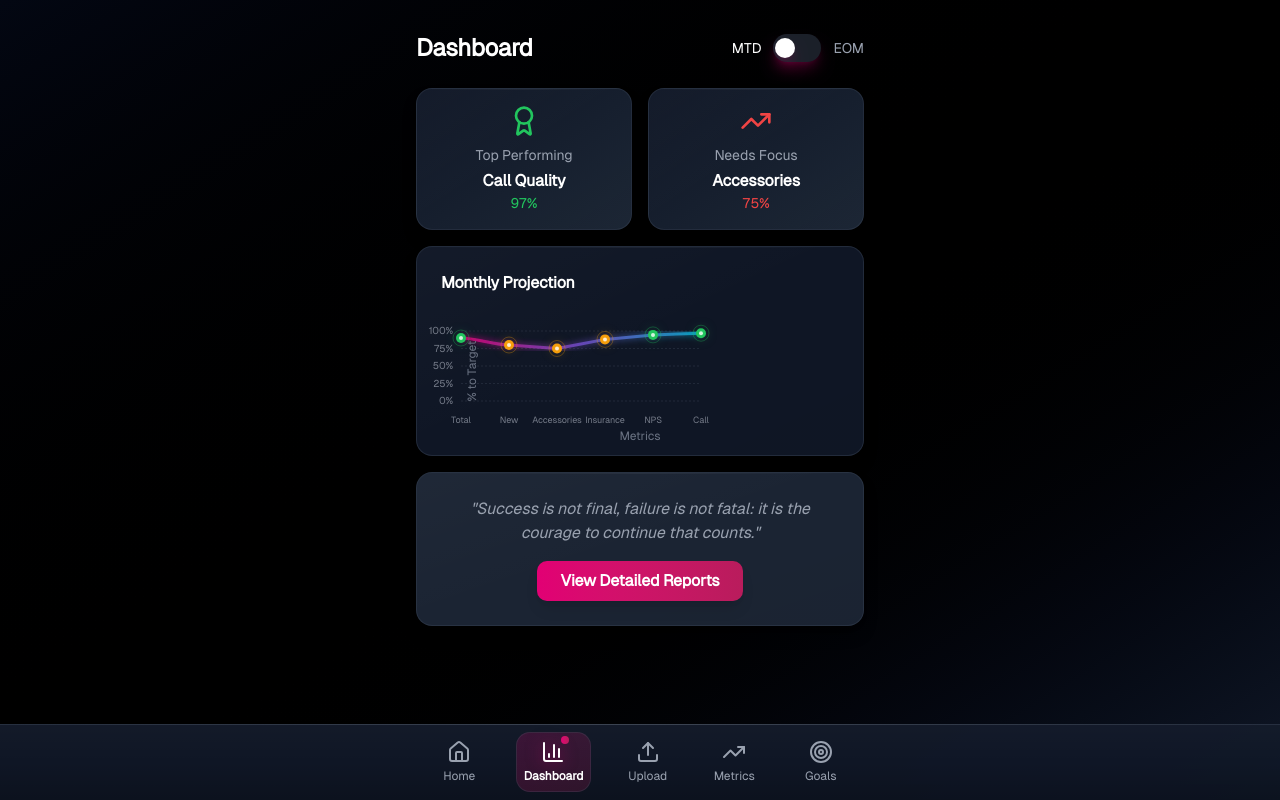
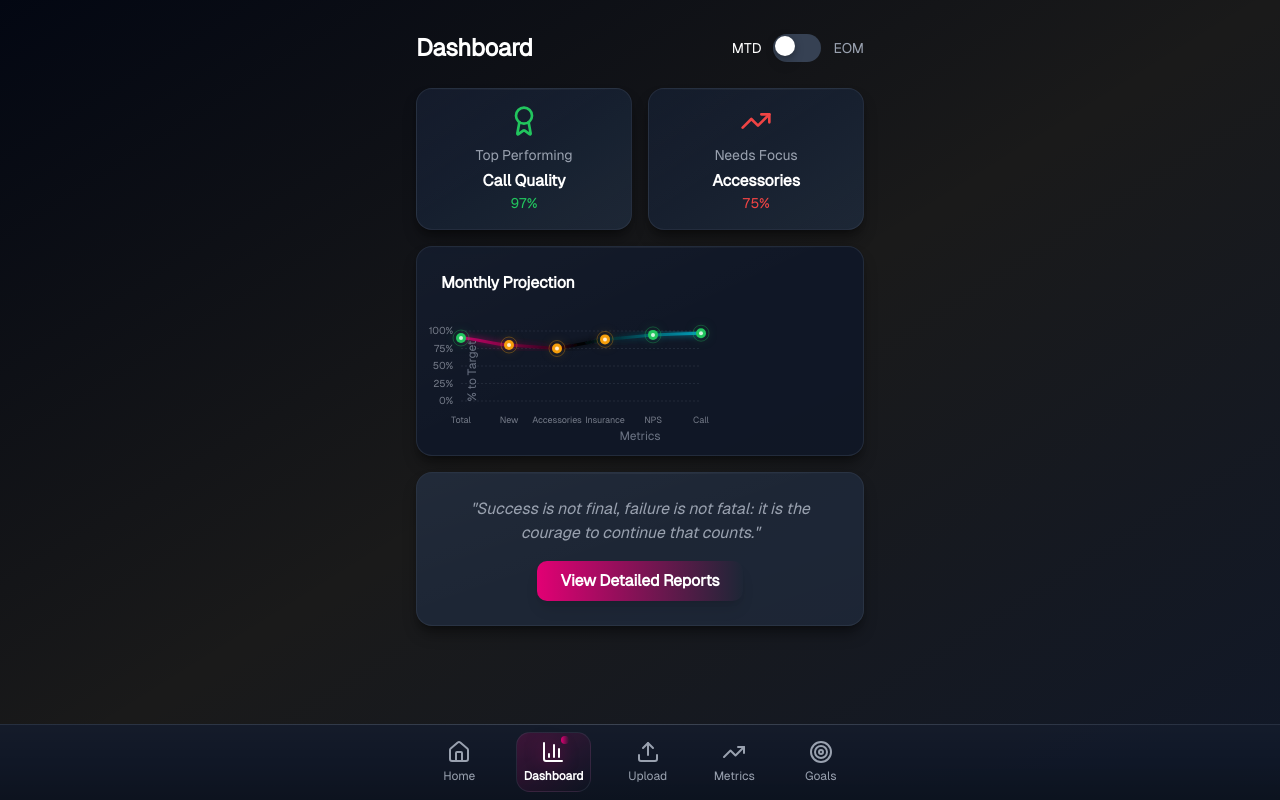
Before and after one commit to jamunoz1226/MagentaMotionv1, a React (Vite) app: page / in a window 1280 px wide. Both pictures are taken after a click on the button "Get Started". Built offline with nearby package versions, Linux system fonts and the light colour scheme.

Commit message:
RevisionId:  303716200628776960

```diff
--- a/src/components/generated/BottomNavBar.tsx
+++ b/src/components/generated/BottomNavBar.tsx
@@ -28,31 +28,31 @@ const BottomNavBar: React.FC<BottomNavBarProps> = ({
     icon: Home,
     label: 'Home',
     activeScreens: ['home'],
-    mpid: "ec2ba464-9626-410f-ae0d-d4714bc3d0f1"
+    mpid: "024a1e66-fc2d-4f4f-a5d3-8423af21bfc3"
   }, {
     id: 'dashboard',
     icon: BarChart3,
     label: 'Dashboard',
     activeScreens: ['dashboard'],
-    mpid: "09f30212-f82c-43ea-beeb-805277963fb5"
+    mpid: "f014f34b-8f72-47e9-bb8c-8d75e90165f0"
   }, {
     id: 'upload',
     icon: Upload,
     label: 'Upload',
     activeScreens: ['upload'],
-    mpid: "c25f7f05-7047-407a-ab66-890084ddad4e"
+    mpid: "7b16c353-0ece-4916-a10e-e1665b1b2961"
   }, {
     id: 'metrics',
     icon: TrendingUp,
     label: 'Metrics',
     activeScreens: ['metrics'],
-    mpid: "46f0bc49-624a-4fc0-96a8-ed0264bd8577"
+    mpid: "87614fdf-881f-4e6f-ad72-ec0ca020bd64"
   }, {
     id: 'goals',
     icon: Target,
     label: 'Goals',
     activeScreens: ['goals', 'daily', 'catchup'],
-    mpid: "73b06c1c-5e6a-4a59-adab-b4c8b8dcb870"
+    mpid: "82fec931-c1fc-471f-b0db-e371d9c5a750"
   }];
   const isActive = (item: NavItem) => {
     return item.activeScreens.includes(currentScreen) || item.id === currentScreen;
@@ -98,7 +98,7 @@ const BottomNavBar: React.FC<BottomNavBarProps> = ({
               ease: 'easeOut'
             }} data-magicpath-uuid={(item as any)["mpid"] ?? "unsafe"} data-magicpath-id="7" data-magicpath-path="BottomNavBar.tsx">
                   {/* Active background */}
-                  {active && <motion.div layoutId="activeTab" className="absolute inset-0 bg-gradient-to-br from-[#E20074]/20 to-[#B91C5C]/20 rounded-xl border border-gray-600/30" transition={{
+                  {active && <motion.div layoutId="activeTab" className="absolute inset-0 bg-gradient-to-br from-[#E20074]/20 to-[#20074]/20 rounded-xl border border-gray-600/30" transition={{
                 type: "spring",
                 stiffness: 500,
                 damping: 30
@@ -115,7 +115,7 @@ const BottomNavBar: React.FC<BottomNavBarProps> = ({
                 }} animate={{
                   scale: 1,
                   opacity: 1
-                }} className="absolute -top-1 -right-1 w-2 h-2 bg-gradient-to-r from-[#E20074] to-[#B91C5C] rounded-full shadow-lg" data-magicpath-uuid={(item as any)["mpid"] ?? "unsafe"} data-magicpath-id="11" data-magicpath-path="BottomNavBar.tsx" />}
+                }} className="absolute -top-1 -right-1 w-2 h-2 bg-gradient-to-r from-[#E20074] to-[#20074] rounded-full shadow-lg" data-magicpath-uuid={(item as any)["mpid"] ?? "unsafe"} data-magicpath-id="11" data-magicpath-path="BottomNavBar.tsx" />}
                   </div>
 
                   {/* Label */}
--- a/src/components/generated/LineChart.tsx
+++ b/src/components/generated/LineChart.tsx
@@ -173,7 +173,7 @@ const LineChart: React.FC<LineChartProps> = ({
         <defs data-magicpath-id="20" data-magicpath-path="LineChart.tsx">
           <linearGradient id={gradientId} x1="0%" y1="0%" x2="100%" y2="0%" data-magicpath-id="21" data-magicpath-path="LineChart.tsx">
             <stop offset="0%" stopColor="#E20074" stopOpacity="0.8" />
-            <stop offset="50%" stopColor="#8B5CF6" stopOpacity="0.6" />
+            <stop offset="50%" stopColor="#20074" stopOpacity="0.9" />
             <stop offset="100%" stopColor="#06B6D4" stopOpacity="0.8" />
           </linearGradient>
 
--- a/src/components/generated/PerformanceTrackerApp.tsx
+++ b/src/components/generated/PerformanceTrackerApp.tsx
@@ -1,6 +1,7 @@
 import React, { useState, useEffect } from 'react';
 import { motion, AnimatePresence } from 'framer-motion';
 import { Home, Upload, Target, Calendar, BarChart3, TrendingUp, Smartphone, Award, ArrowRight, Camera, FileText, CheckCircle, X } from 'lucide-react';
+import { cn } from '../../lib/utils';
 import MatteCard from './GlassCard';
 import ProgressRing from './ProgressRing';
 import ToggleSwitch from './ToggleSwitch';
@@ -26,37 +27,37 @@ const PerformanceTrackerApp: React.FC = () => {
     actual: 45000,
     target: 50000,
     category: 'Sales',
-    mpid: "0ba92ffe-87c9-46a0-9857-b6d3f71c78a4"
+    mpid: "6203db36-84d2-4c49-8dbc-e919e8b293b4"
   }, {
     name: 'New Lines',
     actual: 28,
     target: 35,
     category: 'Sales',
-    mpid: "25369143-808f-4956-9f86-31fb715ad024"
+    mpid: "9af9257f-d372-4a2b-9c12-8484de9bc726"
   }, {
     name: 'Accessories',
     actual: 15,
     target: 20,
     category: 'Attach',
-    mpid: "eda1d1d8-0c83-4377-b0cd-8583a326c395"
+    mpid: "e21b95fd-a0b5-4486-a981-615b61185664"
   }, {
     name: 'Insurance',
     actual: 22,
     target: 25,
     category: 'Attach',
-    mpid: "0c0ff74f-2dd1-428f-b408-b67619e2bd39"
+    mpid: "4d060897-5229-453f-bc39-2ca4011941cf"
   }, {
     name: 'NPS Score',
     actual: 8.5,
     target: 9.0,
     category: 'Customer',
-    mpid: "534183aa-b938-4f47-ad22-3942677b6037"
+    mpid: "bed03654-484d-4919-ba0b-df64f07bf157"
   }, {
     name: 'Call Quality',
     actual: 92,
     target: 95,
     category: 'Quality',
-    mpid: "a5b4a215-5bfa-4801-9c3d-80261749e573"
+    mpid: "de2030b2-be31-4218-b740-b3cac07f9715"
   }];
   const topMetric = mockMetrics.reduce((prev, current) => current.actual / current.target > prev.actual / prev.target ? current : prev);
   const lowestMetric = mockMetrics.reduce((prev, current) => current.actual / current.target < prev.actual / prev.target ? current : prev);
@@ -78,7 +79,7 @@ const PerformanceTrackerApp: React.FC = () => {
       setTimeout(() => setShowToast(false), 3000);
     }, 2000);
   };
-  const renderWelcomeScreen = () => <div className="min-h-screen bg-gradient-to-br from-gray-950 via-black to-gray-900 p-4" data-magicpath-id="0" data-magicpath-path="PerformanceTrackerApp.tsx">
+  const renderWelcomeScreen = () => <div className="min-h-screen bg-gradient-to-br from-gray-950 via-[#20074] to-gray-900 p-4" data-magicpath-id="0" data-magicpath-path="PerformanceTrackerApp.tsx">
       <div className="max-w-md mx-auto pt-20" data-magicpath-id="1" data-magicpath-path="PerformanceTrackerApp.tsx">
         <motion.div initial={{
         opacity: 0,
@@ -88,7 +89,7 @@ const PerformanceTrackerApp: React.FC = () => {
         y: 0
       }} className="space-y-6" data-magicpath-id="2" data-magicpath-path="PerformanceTrackerApp.tsx">
           <MatteCard className="text-center p-8" variant="accent" data-magicpath-id="3" data-magicpath-path="PerformanceTrackerApp.tsx">
-            <div className="w-16 h-16 mx-auto mb-4 bg-gradient-to-br from-[#E20074] to-[#B91C5C] rounded-2xl flex items-center justify-center shadow-lg" data-magicpath-id="4" data-magicpath-path="PerformanceTrackerApp.tsx">
+            <div className="w-16 h-16 mx-auto mb-4 bg-gradient-to-br from-[#E20074] to-[#20074] rounded-2xl flex items-center justify-center shadow-lg" data-magicpath-id="4" data-magicpath-path="PerformanceTrackerApp.tsx">
               <Smartphone className="w-8 h-8 text-white" data-magicpath-id="5" data-magicpath-path="PerformanceTrackerApp.tsx" />
             </div>
             <h1 className="text-2xl font-display text-white mb-2" data-magicpath-id="6" data-magicpath-path="PerformanceTrackerApp.tsx">Performance Tracker</h1>
@@ -102,7 +103,7 @@ const PerformanceTrackerApp: React.FC = () => {
           </div>
 
           <MatteCard className="p-6" variant="secondary" data-magicpath-id="10" data-magicpath-path="PerformanceTrackerApp.tsx">
-            <button onClick={() => setCurrentScreen('dashboard')} className="w-full bg-gradient-to-r from-[#E20074] to-[#B91C5C] text-white py-4 rounded-xl font-heading text-lg flex items-center justify-center space-x-2 hover:from-[#C21E68] hover:to-[#A11A56] transition-all shadow-lg" data-magicpath-id="11" data-magicpath-path="PerformanceTrackerApp.tsx">
+            <button onClick={() => setCurrentScreen('dashboard')} className="w-full bg-gradient-to-r from-[#E20074] to-[#20074] text-white py-4 rounded-xl font-heading text-lg flex items-center justify-center space-x-2 hover:from-[#C21E68] hover:to-[#1A0660] transition-all shadow-lg" data-magicpath-id="11" data-magicpath-path="PerformanceTrackerApp.tsx">
               <span data-magicpath-id="12" data-magicpath-path="PerformanceTrackerApp.tsx">Get Started</span>
               <ArrowRight className="w-5 h-5" data-magicpath-id="13" data-magicpath-path="PerformanceTrackerApp.tsx" />
             </button>
@@ -110,7 +111,7 @@ const PerformanceTrackerApp: React.FC = () => {
         </motion.div>
       </div>
     </div>;
-  const renderDashboard = () => <div className="min-h-screen bg-gradient-to-br from-gray-950 via-black to-gray-900 p-4 pb-20" data-magicpath-id="14" data-magicpath-path="PerformanceTrackerApp.tsx">
+  const renderDashboard = () => <div className="min-h-screen bg-gradient-to-br from-gray-950 via-[#20074] to-gray-900 p-4 pb-20" data-magicpath-id="14" data-magicpath-path="PerformanceTrackerApp.tsx">
       <div className="max-w-md mx-auto space-y-4" data-magicpath-id="15" data-magicpath-path="PerformanceTrackerApp.tsx">
         <div className="flex justify-between items-center pt-4 mb-6" data-magicpath-id="16" data-magicpath-path="PerformanceTrackerApp.tsx">
           <h1 className="text-2xl font-display text-white" data-magicpath-id="17" data-magicpath-path="PerformanceTrackerApp.tsx">Dashboard</h1>
@@ -153,7 +154,7 @@ const PerformanceTrackerApp: React.FC = () => {
             <p className="text-gray-400 italic mb-4 font-body" data-magicpath-id="38" data-magicpath-path="PerformanceTrackerApp.tsx">
               "Success is not final, failure is not fatal: it is the courage to continue that counts."
             </p>
-            <button onClick={() => setCurrentScreen('metrics')} className="bg-gradient-to-r from-[#E20074] to-[#B91C5C] text-white px-6 py-2 rounded-lg font-heading hover:from-[#C21E68] hover:to-[#A11A56] transition-all shadow-lg" data-magicpath-id="39" data-magicpath-path="PerformanceTrackerApp.tsx">
+            <button onClick={() => setCurrentScreen('metrics')} className="bg-gradient-to-r from-[#E20074] to-[#20074] text-white px-6 py-2 rounded-lg font-heading hover:from-[#C21E68] hover:to-[#1A0660] transition-all shadow-lg" data-magicpath-id="39" data-magicpath-path="PerformanceTrackerApp.tsx">
               View Detailed Reports
             </button>
           </div>
@@ -169,33 +170,35 @@ const PerformanceTrackerApp: React.FC = () => {
           icon: Upload,
           label: 'Upload Report',
           screen: 'upload' as Screen,
-          mpid: "1522e351-c54e-47e5-b398-ff5b15a57554"
+          mpid: "727df7a9-ae35-421e-908a-0e7cc93af640"
         }, {
           icon: Target,
           label: 'Daily Goals',
           screen: 'goals' as Screen,
-          mpid: "35bf58c6-8908-412f-9bfd-ac65bb21865f"
+          mpid: "43a698f1-6515-4bcd-bae1-b1eafaacabf6"
         }, {
           icon: Calendar,
           label: 'Catch-Up Plan',
           screen: 'catchup' as Screen,
-          mpid: "fc71689d-a47a-442b-937f-5029a74a45ab"
+          mpid: "ab4271e4-b99c-4f8f-a6c0-2a4307225129"
         }, {
           icon: BarChart3,
           label: 'Shift Tracker',
           screen: 'daily' as Screen,
-          mpid: "e9150b3b-9269-4049-8eb2-d2ade046a9a9"
+          mpid: "d59a503b-4b52-4502-a3d6-5071c863b3b1"
         }, {
           icon: TrendingUp,
           label: 'View All Metrics',
           screen: 'metrics' as Screen,
-          mpid: "26622f9b-2018-4443-9e1b-b47e3b0e3cd1"
+          mpid: "8adc49c4-dc14-45f6-b52d-aee3f7ef5863"
         }, {
           icon: Award,
           label: 'Trend Insights',
           screen: 'dashboard' as Screen,
-          mpid: "5be8d9c0-68dd-4dd3-8fd5-47bdfb55b4db"
-        }].map((item, index) => <motion.div key={item.label} initial={{
+          mpid: "f1f38cf2-72f1-4ab5-b6a7-04bd89a57958"
+        }].map((item, index) => {
+          const IconComponent = item.icon;
+          return <motion.div key={item.label} initial={{
             opacity: 0,
             y: 20
           }} animate={{
@@ -206,13 +209,14 @@ const PerformanceTrackerApp: React.FC = () => {
           }} data-magicpath-uuid={(item as any)["mpid"] ?? "unsafe"} data-magicpath-id="44" data-magicpath-path="PerformanceTrackerApp.tsx">
               <MatteCard className="p-6 h-32" variant="accent" hover data-magicpath-uuid={(item as any)["mpid"] ?? "unsafe"} data-magicpath-id="45" data-magicpath-path="PerformanceTrackerApp.tsx">
                 <button onClick={() => setCurrentScreen(item.screen)} className="w-full h-full flex flex-col items-center justify-center space-y-2 text-white hover:text-[#E20074] transition-colors" data-magicpath-uuid={(item as any)["mpid"] ?? "unsafe"} data-magicpath-id="46" data-magicpath-path="PerformanceTrackerApp.tsx">
-                  <item.icon className="w-8 h-8" data-magicpath-uuid={(item as any)["mpid"] ?? "unsafe"} data-magicpath-id="47" data-magicpath-path="PerformanceTrackerApp.tsx" />
+                  <IconComponent className="w-8 h-8" data-magicpath-uuid={(item as any)["mpid"] ?? "unsafe"} data-magicpath-id="47" data-magicpath-path="PerformanceTrackerApp.tsx" />
                   <span className="text-sm font-caption text-center" data-magicpath-uuid={(item as any)["mpid"] ?? "unsafe"} data-magicpath-field="label:unknown" data-magicpath-id="48" data-magicpath-path="PerformanceTrackerApp.tsx">
                     {item.label}
                   </span>
                 </button>
               </MatteCard>
-            </motion.div>)}
+            </motion.div>;
+        })}
         </div>
       </div>
     </div>;
@@ -264,7 +268,7 @@ const PerformanceTrackerApp: React.FC = () => {
 
         {uploadedImage && <MatteCard className="p-4" variant="secondary" data-magicpath-id="71" data-magicpath-path="PerformanceTrackerApp.tsx">
             <img src={uploadedImage} alt="Uploaded report" className="w-full h-48 object-cover rounded-lg mb-4" data-magicpath-id="72" data-magicpath-path="PerformanceTrackerApp.tsx" />
-            <button onClick={handleExtractMetrics} disabled={isExtracting} className="w-full bg-gradient-to-r from-[#E20074] to-[#B91C5C] text-white py-3 rounded-lg font-medium disabled:opacity-50 hover:from-[#C21E68] hover:to-[#A11A56] transition-all shadow-lg" data-magicpath-id="73" data-magicpath-path="PerformanceTrackerApp.tsx">
+            <button onClick={handleExtractMetrics} disabled={isExtracting} className="w-full bg-gradient-to-r from-[#E20074] to-[#20074] text-white py-3 rounded-lg font-medium disabled:opacity-50 hover:from-[#C21E68] hover:to-[#1A0660] transition-all shadow-lg" data-magicpath-id="73" data-magicpath-path="PerformanceTrackerApp.tsx">
               {isExtracting ? 'Extracting...' : 'Auto Extract Metrics'}
             </button>
           </MatteCard>}
--- a/src/components/generated/ToggleSwitch.tsx
+++ b/src/components/generated/ToggleSwitch.tsx
@@ -8,7 +8,6 @@ interface ToggleSwitchProps {
   rightLabel?: string;
   disabled?: boolean;
   size?: 'sm' | 'md' | 'lg';
-  variant?: 'default' | 'magenta' | 'glass';
   className?: string;
   mpid?: string;
 }
@@ -19,7 +18,6 @@ const ToggleSwitch: React.FC<ToggleSwitchProps> = ({
   rightLabel,
   disabled = false,
   size = 'md',
-  variant = 'magenta',
   className = ''
 }) => {
   const sizeClasses = {
@@ -42,63 +40,20 @@ const ToggleSwitch: React.FC<ToggleSwitchProps> = ({
       text: 'text-base'
     }
   };
-  const variantClasses = {
-    default: {
-      bg: checked ? 'bg-blue-600' : 'bg-gray-300',
-      thumb: 'bg-white',
-      shadow: 'shadow-md'
-    },
-    magenta: {
-      bg: checked ? 'bg-[#E20074]' : 'bg-gray-700/50',
-      thumb: 'bg-white',
-      shadow: 'shadow-lg shadow-[#E20074]/25'
-    },
-    glass: {
-      bg: checked ? 'bg-white/20 backdrop-blur-md' : 'bg-white/10 backdrop-blur-md',
-      thumb: checked ? 'bg-[#E20074]' : 'bg-white/80',
-      shadow: 'shadow-lg shadow-black/25'
-    }
-  };
   const sizes = sizeClasses[size];
-  const variants = variantClasses[variant];
-  const handleToggle = () => {
-    if (!disabled) {
-      onChange(!checked);
-    }
-  };
   return <div className={cn('flex items-center space-x-3', className)} data-magicpath-id="0" data-magicpath-path="ToggleSwitch.tsx">
-      {leftLabel && <span className={cn(sizes.text, 'font-medium transition-colors duration-200', !checked ? 'text-white' : 'text-gray-400', disabled && 'opacity-50')} data-magicpath-id="1" data-magicpath-path="ToggleSwitch.tsx">
+      {leftLabel && <span className={cn('font-medium transition-colors duration-200', sizes.text, !checked ? 'text-white' : 'text-gray-400')} data-magicpath-id="1" data-magicpath-path="ToggleSwitch.tsx">
           {leftLabel}
         </span>}
 
-      <button type="button" role="switch" aria-checked={checked} disabled={disabled} onClick={handleToggle} className={cn('relative inline-flex items-center rounded-full border-2 border-transparent transition-all duration-300 ease-in-out focus:outline-none focus:ring-2 focus:ring-pink-500 focus:ring-offset-2 focus:ring-offset-transparent', sizes.container, variants.bg, variants.shadow, disabled ? 'opacity-50 cursor-not-allowed' : 'cursor-pointer hover:shadow-xl', variant === 'glass' && 'border-white/20')} data-magicpath-id="2" data-magicpath-path="ToggleSwitch.tsx">
-        <span className="sr-only" data-magicpath-id="3" data-magicpath-path="ToggleSwitch.tsx">
-          {leftLabel && rightLabel ? `Switch between ${leftLabel} and ${rightLabel}` : 'Toggle switch'}
-        </span>
-
-        <motion.span className={cn('inline-block rounded-full transition-all duration-300 ease-in-out', sizes.thumb, variants.thumb, variants.shadow)} animate={{
-        x: checked ? sizes.translate.replace('translate-x-', '') : '0'
-      }} transition={{
-        type: "spring",
-        stiffness: 500,
-        damping: 30
-      }} style={{
-        filter: variant === 'magenta' && checked ? 'drop-shadow(0 0 8px rgba(226, 0, 116, 0.5))' : undefined
+      <button type="button" role="switch" aria-checked={checked} disabled={disabled} onClick={() => !disabled && onChange(!checked)} className={cn('relative inline-flex shrink-0 cursor-pointer rounded-full border-2 border-transparent transition-colors duration-200 ease-in-out focus:outline-none focus:ring-2 focus:ring-[#E20074] focus:ring-offset-2 focus:ring-offset-gray-900', sizes.container, checked ? 'bg-gradient-to-r from-[#E20074] to-[#20074]' : 'bg-gray-700', disabled && 'opacity-50 cursor-not-allowed')} data-magicpath-id="2" data-magicpath-path="ToggleSwitch.tsx">
+        <span className="sr-only" data-magicpath-id="3" data-magicpath-path="ToggleSwitch.tsx">Toggle switch</span>
+        <motion.span layout className={cn('pointer-events-none inline-block rounded-full bg-white shadow-lg ring-0 transition-transform duration-200 ease-in-out', sizes.thumb, checked ? sizes.translate : 'translate-x-0')} style={{
+        filter: checked ? 'drop-shadow(0 0 8px rgba(226, 0, 116, 0.4))' : 'drop-shadow(0 2px 4px rgba(0, 0, 0, 0.3))'
       }} data-magicpath-id="4" data-magicpath-path="ToggleSwitch.tsx" />
-
-        {/* Glow effect for active state */}
-        {checked && variant === 'magenta' && <motion.div className="absolute inset-0 rounded-full bg-[#E20074] opacity-30" initial={{
-        scale: 1
-      }} animate={{
-        scale: [1, 1.1, 1]
-      }} transition={{
-        duration: 2,
-        repeat: Infinity,
-        ease: "easeInOut"
-      }} data-magicpath-id="5" data-magicpath-path="ToggleSwitch.tsx" />}
       </button>
 
-      {rightLabel && <span className={cn(sizes.text, 'font-medium transition-colors duration-200', checked ? 'text-white' : 'text-gray-400', disabled && 'opacity-50')} data-magicpath-id="6" data-magicpath-path="ToggleSwitch.tsx">
+      {rightLabel && <span className={cn('font-medium transition-colors duration-200', sizes.text, checked ? 'text-white' : 'text-gray-400')} data-magicpath-id="5" data-magicpath-path="ToggleSwitch.tsx">
           {rightLabel}
         </span>}
     </div>;
```
Lines whose indentation alone changed are shown as unchanged.
